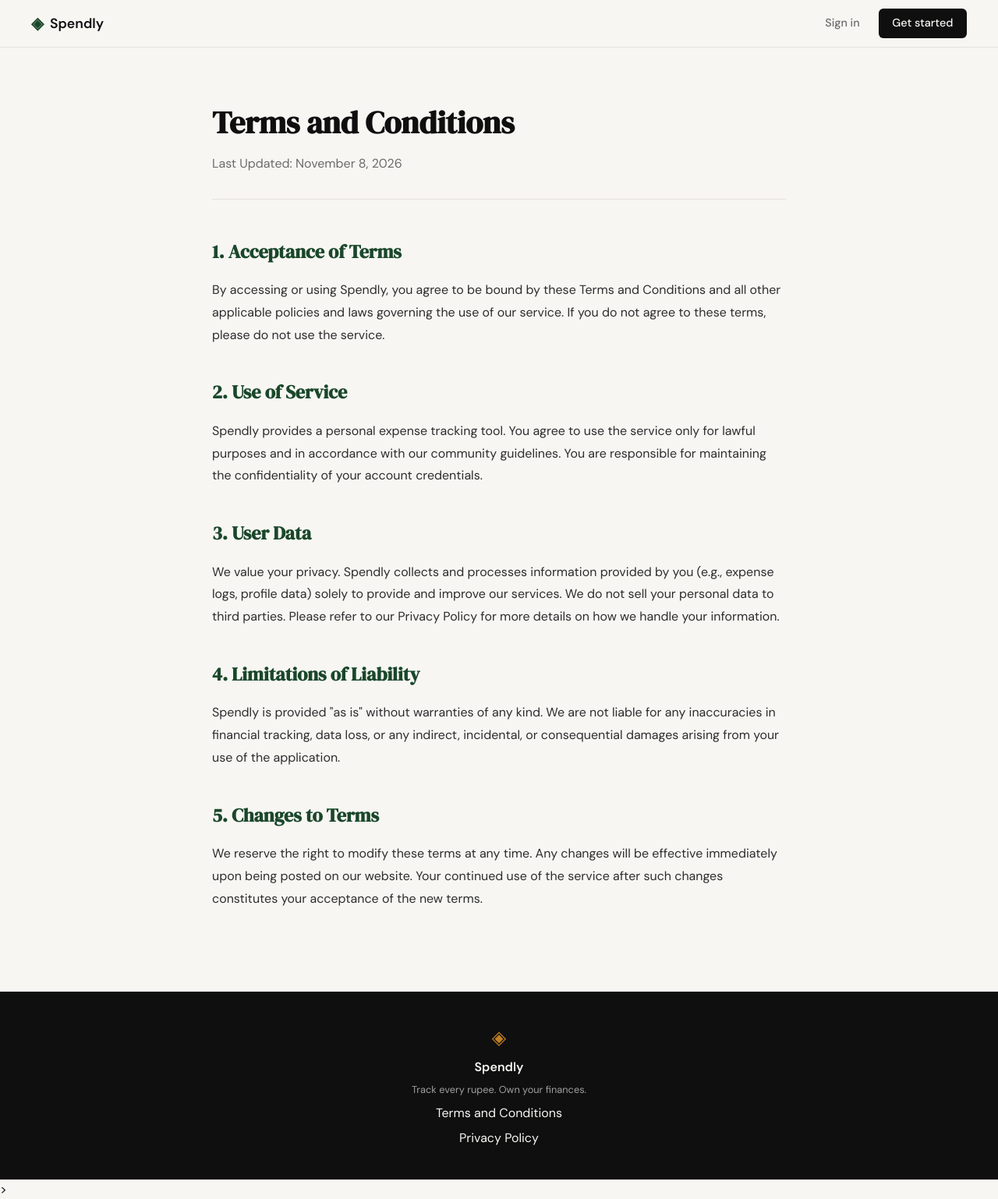
After one commit to shivaji-sys/expense-tracker, a Flask app: page /terms in a window 1280 px wide. The commit adds this page. Shown: the whole page at 78% size. Run offline with Flask 3, Linux system fonts and the light colour scheme.

Commit message:
Add terms and conditions page and update links

```diff
--- a/expense-tracker/app.py
+++ b/expense-tracker/app.py
@@ -20,6 +20,10 @@ def register():
 @app.route("/login")
 def login():
     return render_template("login.html")
+
+@app.route("/terms")
+def terms():
+    return render_template("terms.html")
 
 
 # ------------------------------------------------------------------ #
--- a/expense-tracker/templates/base.html
+++ b/expense-tracker/templates/base.html
@@ -34,7 +34,7 @@
             <span class="brand-icon">◈</span>
             <span class="footer-name">Spendly</span>
             <p class="footer-copy">Track every rupee. Own your finances.</p>
-            <a href="#">Terms and Conditions</a>
+            <a href="{{ url_for('terms') }}">Terms and Conditions</a>
             <a href="#">Privacy Policy</a>
         </div>
     </footer>>
--- /dev/null
+++ b/expense-tracker/templates/terms.html
@@ -0,0 +1,39 @@
+{% extends "base.html" %}
+
+{% block title %}Terms and Conditions — Spendly{% endblock %}
+
+{% block content %}
+<div class="main-content" style="max-width: 800px; margin: 0 auto; padding: 4rem 2rem;">
+    <header class="content-header" style="margin-bottom: 3rem; border-bottom: 1px solid var(--border); padding-bottom: 2rem;">
+        <h1 style="font-family: var(--font-display); font-size: 2.5rem; color: var(--ink); margin-bottom: 0.5rem;">Terms and Conditions</h1>
+        <p style="color: var(--ink-muted);">Last Updated: November 8, 2026</p>
+    </header>
+
+    <article class="content-body">
+        <section style="margin-bottom: 2.5rem;">
+            <h2 style="font-family: var(--font-display); font-size: 1.5rem; color: var(--accent); margin-bottom: 1rem;">1. Acceptance of Terms</h2>
+            <p style="color: var(--ink-soft); line-height: 1.8;">By accessing or using Spendly, you agree to be bound by these Terms and Conditions and all other applicable policies and laws governing the use of our service. If you do not agree to these terms, please do not use the service.</p>
+        </section>
+
+        <section style="margin-bottom: 2.5rem;">
+            <h2 style="font-family: var(--font-display); font-size: 1.5rem; color: var(--accent); margin-bottom: 1rem;">2. Use of Service</h2>
+            <p style="color: var(--ink-soft); line-height: 1.8;">Spendly provides a personal expense tracking tool. You agree to use the service only for lawful purposes and in accordance with our community guidelines. You are responsible for maintaining the confidentiality of your account credentials.</p>
+        </section>
+
+        <section style="margin-bottom: 2.5rem;">
+            <h2 style="font-family: var(--font-display); font-size: 1.5rem; color: var(--accent); margin-bottom: 1rem;">3. User Data</h2>
+            <p style="color: var(--ink-soft); line-height: 1.8;">We value your privacy. Spendly collects and processes information provided by you (e.g., expense logs, profile data) solely to provide and improve our services. We do not sell your personal data to third parties. Please refer to our Privacy Policy for more details on how we handle your information.</p>
+        </section>
+
+        <section style="margin-bottom: 2.5rem;">
+            <h2 style="font-family: var(--font-display); font-size: 1.5rem; color: var(--accent); margin-bottom: 1rem;">4. Limitations of Liability</h2>
+            <p style="color: var(--ink-soft); line-height: 1.8;">Spendly is provided "as is" without warranties of any kind. We are not liable for any inaccuracies in financial tracking, data loss, or any indirect, incidental, or consequential damages arising from your use of the application.</p>
+        </section>
+
+        <section style="margin-bottom: 2.5rem;">
+            <h2 style="font-family: var(--font-display); font-size: 1.5rem; color: var(--accent); margin-bottom: 1rem;">5. Changes to Terms</h2>
+            <p style="color: var(--ink-soft); line-height: 1.8;">We reserve the right to modify these terms at any time. Any changes will be effective immediately upon being posted on our website. Your continued use of the service after such changes constitutes your acceptance of the new terms.</p>
+        </section>
+    </article>
+</div>
+{% endblock %}
```
Also changed, not shown: expense-tracker/file.txt (added).
